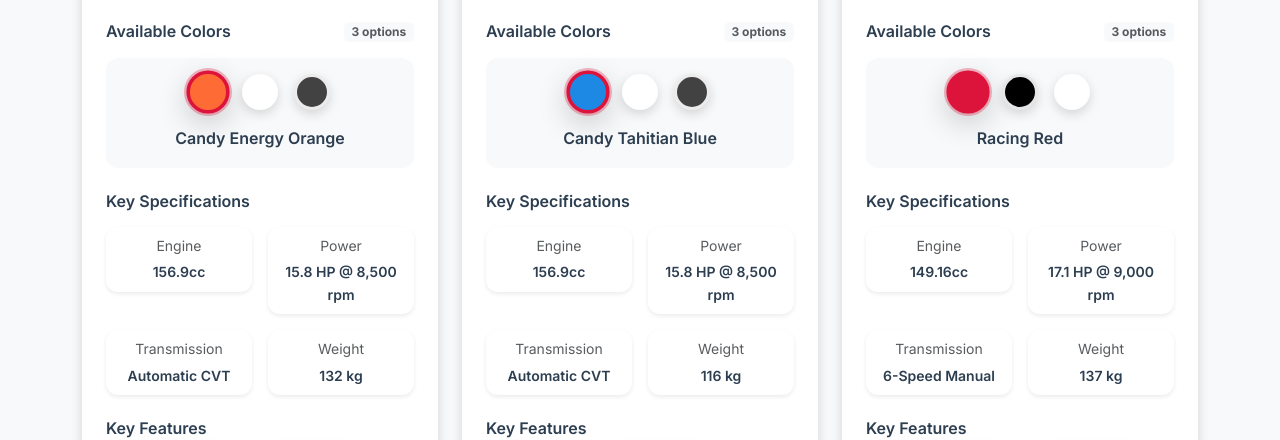
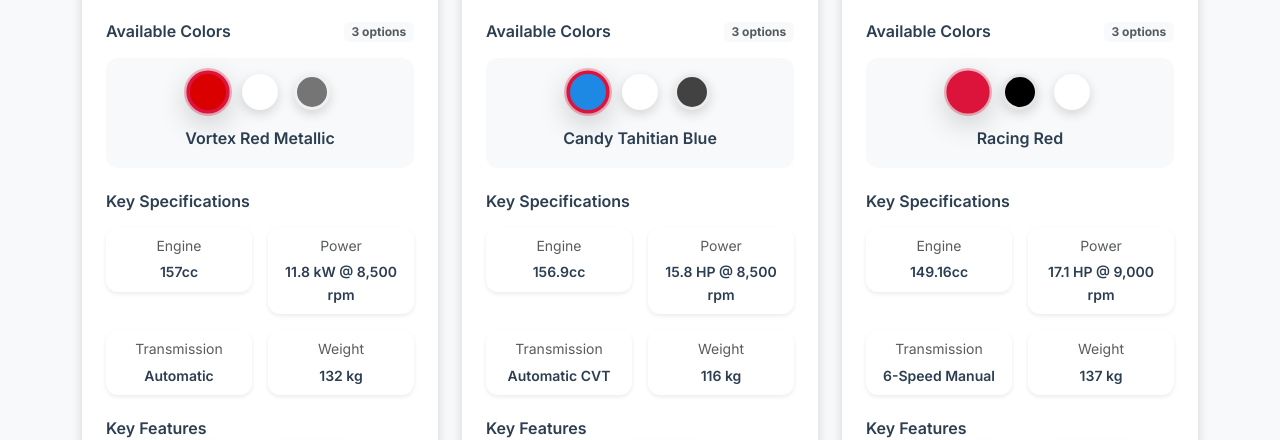
Before and after one commit to jfks18/BolinaoHonda, a Next.js app: page / in a window 1280 px wide. Shown: the part 1280-1720 px from the top of the page. Built offline with nearby package versions, Linux system fonts and the light colour scheme.

Commit message:
changes made to the motorcycle data structure to include new models and update existing ones.

```diff
--- a/data/motorcycles.ts
+++ b/data/motorcycles.ts
@@ -31,19 +31,19 @@ export const motorcycles: Motorcycle[] = [
     price: 120000,
   image: 'https://placehold.co/300x200/FF6B35/ffffff?text=PCX+160',
     specs: {
-      engine: '4-Stroke, Single Cylinder, SOHC',
-      displacement: '156.9cc',
-      power: '15.8 HP @ 8,500 rpm',
-      torque: '15 Nm @ 6,500 rpm',
-      transmission: 'Automatic CVT',
+      engine: '4-Stroke, 4-Valve, SOHC, Liquid-Cooled, eSP+',
+      displacement: '157cc',
+      power: '11.8 kW @ 8,500 rpm',
+      torque: '14.7 Nm @ 6,500 rpm',
+      transmission: 'Automatic',
       fuelCapacity: '8.1 L',
       weight: '132 kg',
       seatHeight: '764 mm'
     },
     colors: [
-  { name: 'Candy Energy Orange', code: '#FF6B35', image: 'https://placehold.co/300x200/FF6B35/ffffff?text=PCX+160+Orange' },
-  { name: 'Pearl Jasmine White', code: '#FFFFFF', image: 'https://placehold.co/300x200/FFFFFF/000000?text=PCX+160+White' },
-  { name: 'Matte Axis Gray Metallic', code: '#424242', image: 'https://placehold.co/300x200/424242/ffffff?text=PCX+160+Gray' }
+  { name: 'Vortex Red Metallic', code: '#da0000', image: 'https://placehold.co/300x200/FF6B35/ffffff?text=PCX+160+Orange' },
+  { name: 'Pearl Fadeless White', code: '#FFFFFF', image: 'https://placehold.co/300x200/FFFFFF/000000?text=PCX+160+White' },
+  { name: 'Matte Axis Gray Metallic', code: '#767575', image: 'https://placehold.co/300x200/767575/ffffff?text=PCX+160+Gray' }
     ],
     features: ['Smart Key System', 'All LED Lighting', 'USB Charging Port', 'Digital Instrument Panel'],
     available: true
```
